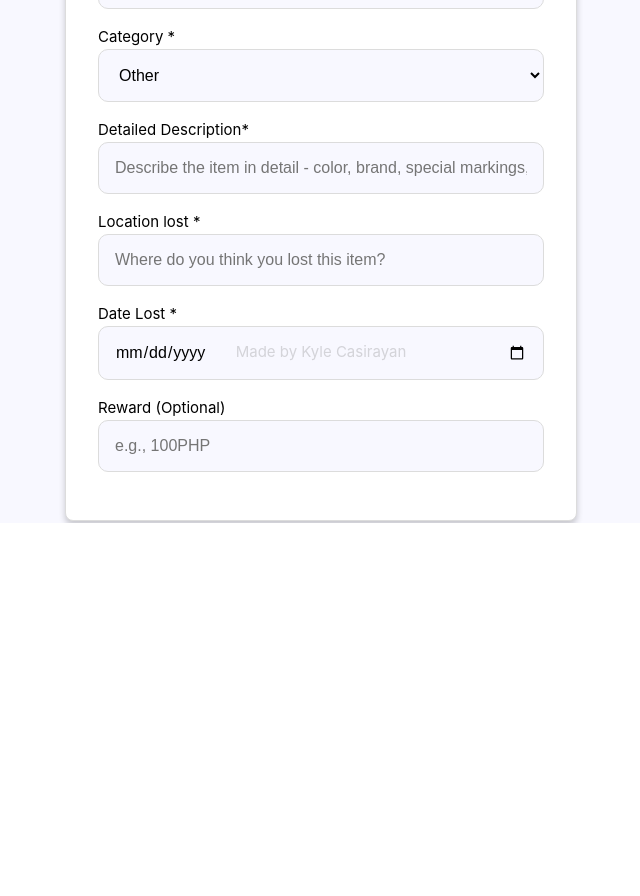
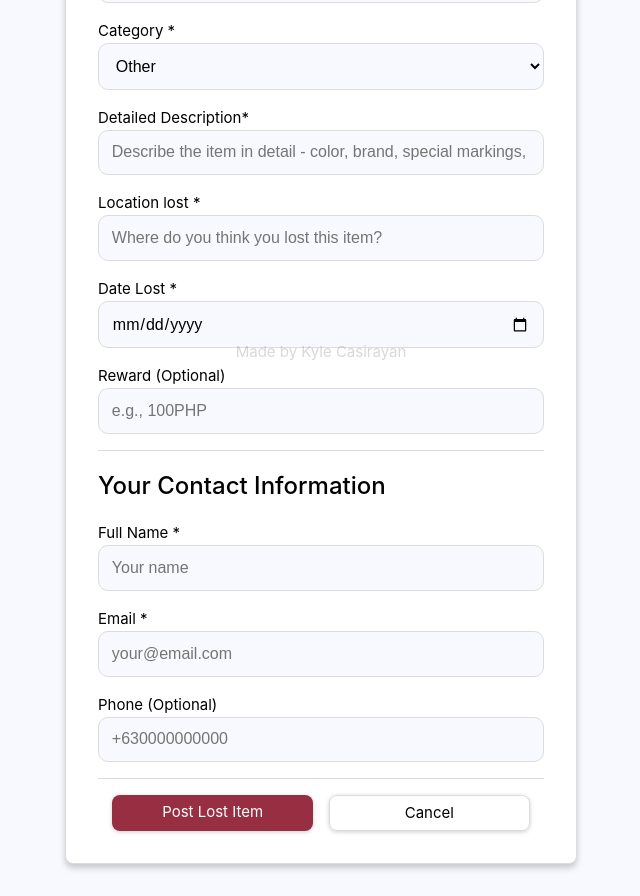
Before and after one commit to DareDevilLuc/U-Find, a Vue app in the folder frontend/: page /postLost in a window 1280 px wide. Shown: the part 420-1316 px from the top of the page, without its empty margins (319-959 px from the left). Before the commit the page ends 943 px from the top, so only its background shows below. Built offline with nearby package versions, Linux system fonts and the light colour scheme.

Commit message:
Add contact information fields and buttons to Post component; create BackToHome component

```diff
--- a/frontend/src/components/Post.vue
+++ b/frontend/src/components/Post.vue
@@ -50,13 +50,35 @@
                     Reward (Optional)
                     <input type="text" placeholder="e.g., 100PHP">
                 </div>
+                <div class="contactInformation">
+                    <h1>Your Contact Information</h1>
+                </div>
 
+                Full Name *
+                <input type="text" placeholder="Your name">
+
+                Email *
+                <input type="text" placeholder="your@email.com">
+
+                Phone (Optional)
+                <input type="text" placeholder="+630000000000">
+
+                <div class="twoButtons">
+                    <p class="buttonOne">Post Lost Item</p>
+                    <RouterLink :to="{name: 'home'}" class="buttonTwo">
+                        Cancel
+                    </RouterLink>
+                </div>
             </div>
         </div>
     </div>
 </template>
 
 <style scoped>
+    a{
+        text-decoration: none;
+    }
+
     .headInfo{
         min-width: 80%;
         padding: 1rem;
@@ -92,8 +114,47 @@
         border-radius: 8px;
         box-shadow: 0px 4px 6px rgba(0, 0, 0, 0.2);;
         padding: 2rem;
+        margin-bottom: 2rem;
     }
 
+    .twoButtons{
+        display: flex;
+        justify-content: center;
+        gap: 1rem;
+        border-top-width: 1px;
+        border-color: gainsboro;
+        border-top-style: solid;
+        padding-top: 1rem;
+    }
+
+    .twoButtons .buttonOne, .twoButtons .buttonTwo{
+        padding: 0.3rem;
+        min-width: 45%;
+        text-align: center;
+        box-shadow: 0px 1px 4px rgba(0, 0, 0, 0.2);;
+        cursor: pointer;
+        transition: 0.2s;
+    }
+
+    .twoButtons .buttonOne{
+        background-color: rgb(151, 46, 66);
+        color: white;
+        border-radius: 8px;
+    }
+
+    .twoButtons .buttonOne:hover{
+        background-color: rgb(192, 17, 49);
+    }
+
+    .twoButtons .buttonTwo{
+        color: black;
+        border: 1px gainsboro solid;
+        border-radius: 8px;
+    }
+
+    .twoButtons .buttonTwo:hover{
+        background-color: rgb(248, 240, 240);
+    }
     .reward{
         display: flex;
         flex-direction: column;
@@ -108,7 +169,7 @@
         background-color: ghostwhite;
         border: 1px gainsboro solid;
         border-radius: 10px;
-        padding: 1rem;
+        padding: 0.8rem;
         margin-bottom: 1rem;
         font-size: medium;
         font-family: 'Arial';
@@ -127,6 +188,19 @@
         margin-bottom: 1rem;
     }
 
+    .contactInformation{
+        border-top-width: 1px;
+        border-color: gainsboro;
+        border-top-style: solid;
+        padding-top: 1rem;
+    }
+
+    .contactInformation h1{
+        font-size: x-large;
+        font-weight: 500;
+        margin-bottom: 1rem;
+    }
+
 
     @media (min-width: 1024px){
         .postContainer{
--- a/frontend/src/views/PostFoundView.vue
+++ b/frontend/src/views/PostFoundView.vue
@@ -1,9 +1,17 @@
 <script setup>
+import Post from '@/components/Post.vue';
 
 </script>
 
 <template>
-
+    <Post
+    head-big-info="Post a Found Item"
+    head-sub-info="Help us find the owner of the item"
+    location="Location Found"
+    location-placeholder="Where did you find this item?"
+    date="Date Found"
+    :reward="false"
+    />
 </template>
 
 <style scoped>
```
Also changed, not shown: frontend/src/components/BackToHome.vue (added, +11 -0 lines).
